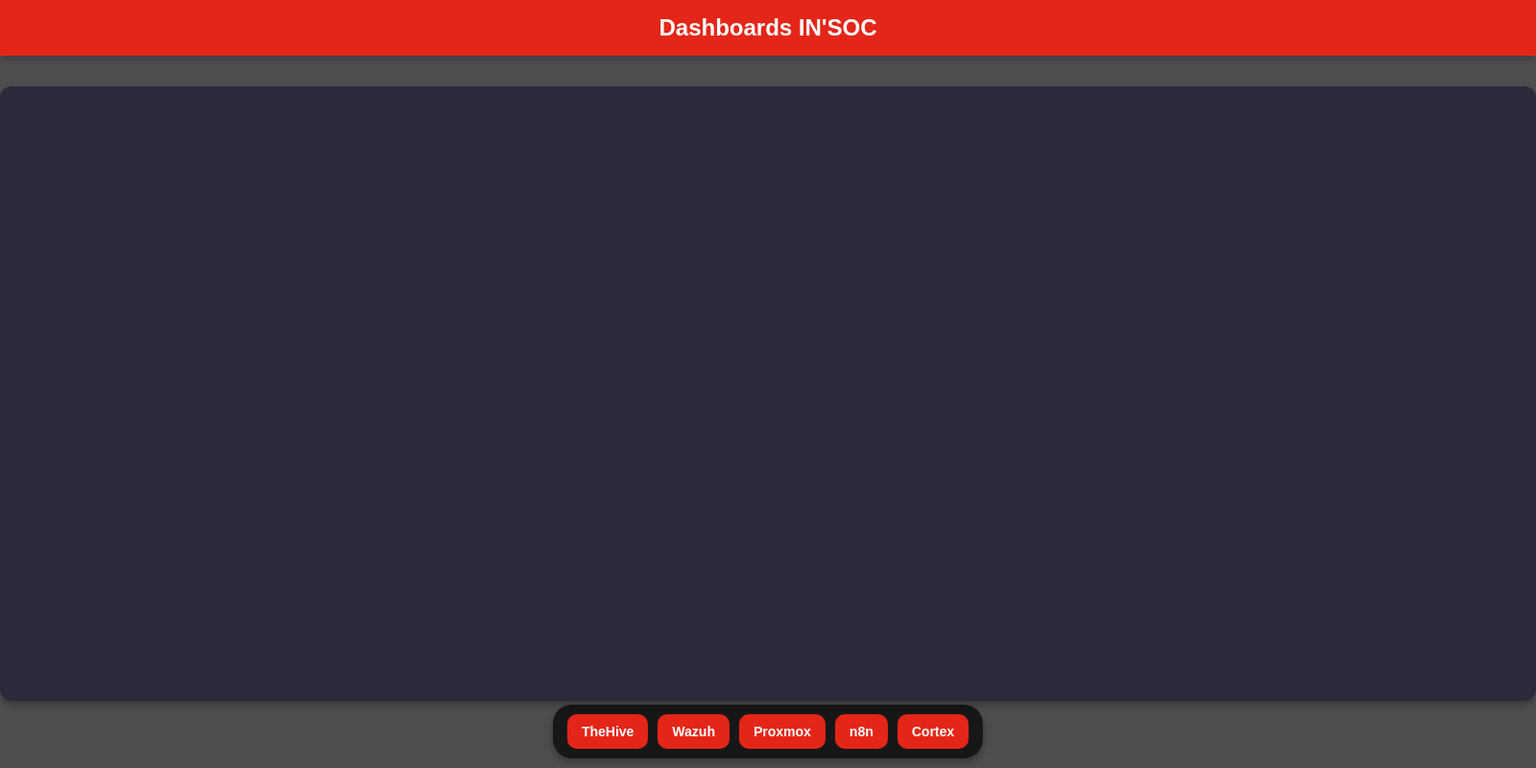
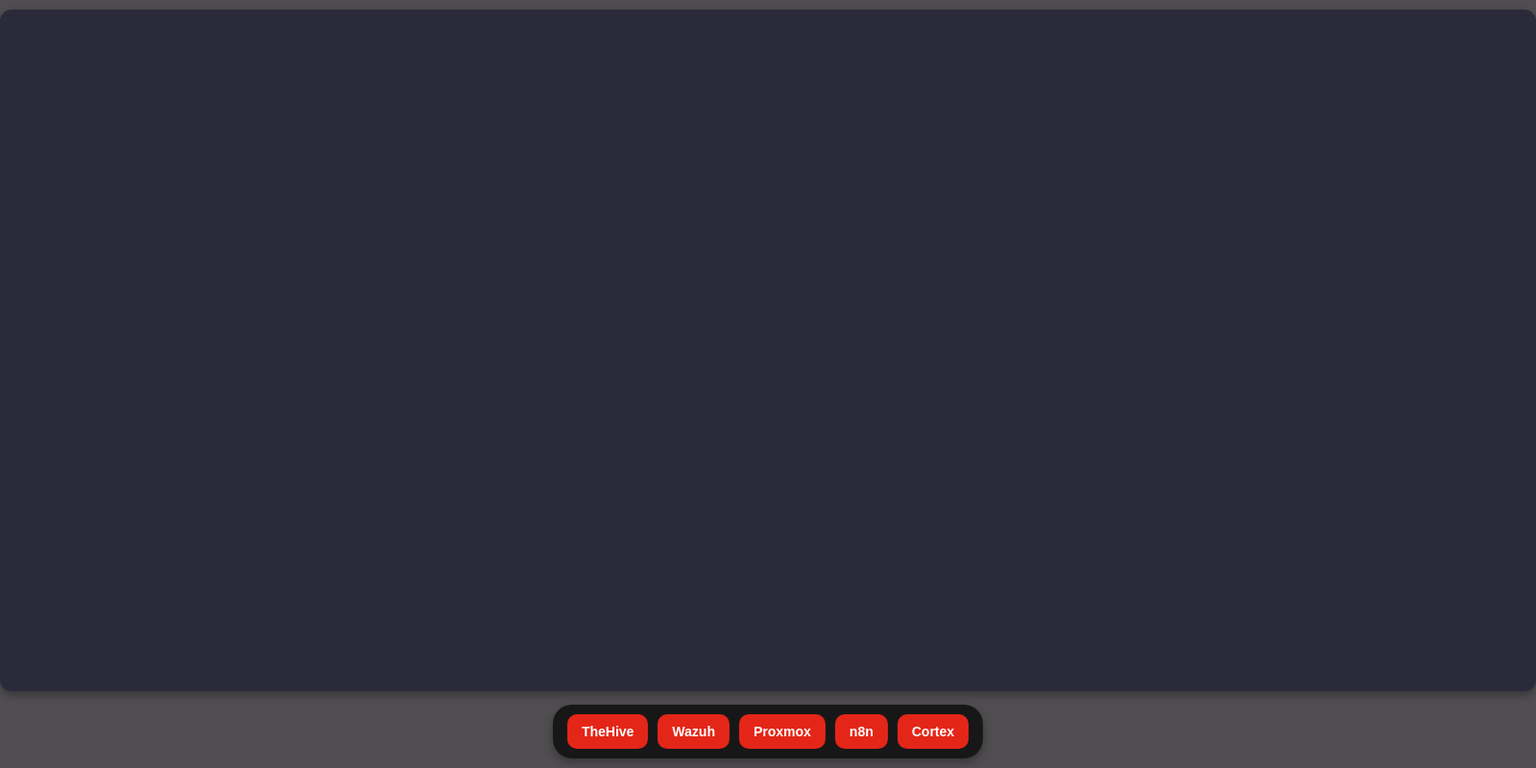
Before and after one commit to B3LIOTT/siem-board, an Electron app: page index.html in a window 1600 px wide. Shown: the whole page at 96% size. Drawn offline with Linux system fonts and the light colour scheme.

Commit message:
better UI

```diff
--- a/index.html
+++ b/index.html
@@ -20,29 +20,14 @@
             height: 100vh;
             overflow: hidden;
         }
-        /* Barre de titre moderne */
-        header {
-            width: 100%;
-            padding: 15px 0;
-            text-align: center;
-            font-size: 24px;
-            font-weight: bold;
-            background: rgb(228, 38, 24);
-            box-shadow: 0 4px 8px rgba(0, 0, 0, 0.2);
-            position: fixed;
-            top: 0;
-            z-index: 1000;
-        }
         .carousel-container {
             display: flex;
             overflow-x: auto;
             width: 100%;
-            max-width: 100%;
-            height: 95vh; /* Moins haut pour laisser de la place au menu */
+            height: calc(100vh - 70px); /* Espace pour les boutons */
             scroll-snap-type: x mandatory;
-            padding-top: 70px; /* Décalage pour le header */
             scroll-behavior: smooth;
-            padding-left: 5vw;
+            padding: 10px 5vw;
         }
         .carousel-container::-webkit-scrollbar {
             display: none;
@@ -50,7 +35,7 @@
         .iframe-container {
             flex-shrink: 0;
             width: 100vw;
-            height: 80vh;
+            height: 100%;
             display: flex;
             justify-content: center;
             align-items: center;
@@ -58,7 +43,7 @@
             background: #2a2a3b;
             border-radius: 12px;
             box-shadow: 0 4px 8px rgba(0, 0, 0, 0.3);
-            margin: 20px;
+            margin: 0 20px;
             overflow: hidden;
         }
         webview {
@@ -67,7 +52,6 @@
             border: none;
             border-radius: 12px;
         }
-        /* Menu de navigation */
         .menu {
             position: fixed;
             bottom: 10px;
@@ -79,6 +63,7 @@
             padding: 10px 15px;
             border-radius: 20px;
             box-shadow: 0 4px 8px rgba(0, 0, 0, 0.3);
+            z-index: 1000;
         }
         .menu button {
             background: rgb(228, 38, 24);
@@ -98,10 +83,10 @@
         @media (max-width: 800px) {
             .iframe-container {
                 width: 95vw;
-                height: 70vh;
+                margin: 0 10px;
             }
             .carousel-container {
-                padding-left: 2vw;
+                padding: 10px 2vw;
             }
             .menu {
                 bottom: 5px;
@@ -110,7 +95,6 @@
     </style>
 </head>
 <body>
-    <header>Dashboards IN'SOC</header>
     <div class="carousel-container" id="carousel">
         <div class="iframe-container" id="thehive">
             <webview
@@ -149,7 +133,6 @@
         </div>
     </div>
 
-    <!-- Menu de navigation -->
     <div class="menu">
         <button onclick="scrollToIframe('thehive')">TheHive</button>
         <button onclick="scrollToIframe('wazuh')">Wazuh</button>
```
Also changed, not shown: index_template.html (+7 -24 lines), 1 other file.
